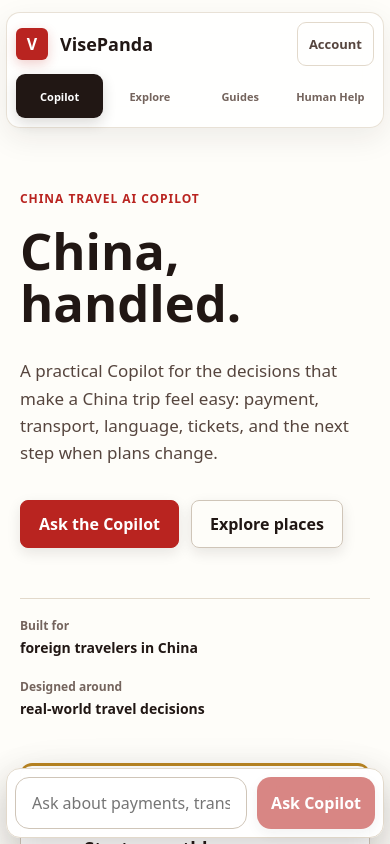
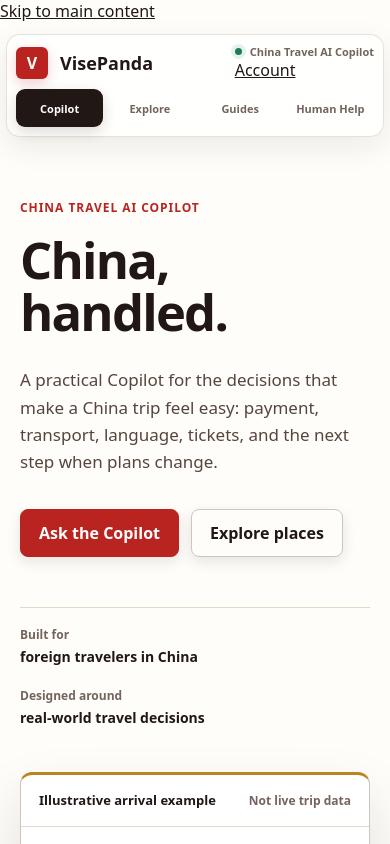
Before and after one commit to JTCAO515/VP-Final, a Next.js app in the folder apps/web/: page / in a window 390 px wide. Shown: the top 844 px of the page. Built offline with nearby package versions, Linux system fonts and the light colour scheme.

Commit message:
[DEMO-01c-4] Align apps/web/src/app/styles.css

```diff
--- a/apps/web/src/app/styles.css
+++ b/apps/web/src/app/styles.css
@@ -167,29 +167,6 @@
   outline-offset: 3px;
 }
 
-.skipLink {
-  background: var(--ink);
-  border-radius: 8px;
-  color: var(--vp-on-primary);
-  font-weight: 800;
-  left: 16px;
-  padding: 12px 16px;
-  position: fixed;
-  top: 12px;
-  transform: translateY(-160%);
-  transition: transform var(--vp-motion-fast) var(--vp-ease-standard);
-  z-index: 100;
-}
-
-.skipLink:focus-visible {
-  transform: translateY(0);
-}
-
-.pageContentAnchor {
-  display: block;
-  scroll-margin-top: 96px;
-}
-
 .shell {
   min-height: 100vh;
 }
@@ -732,8 +709,6 @@
 .conversationPanel {
   background: linear-gradient(145deg, var(--surface) 0%, var(--surface-warm) 100%);
   display: grid;
-  grid-column: 1;
-  grid-row: 1;
   grid-template-rows: auto auto minmax(0, 1fr);
   min-height: calc(100vh - 72px);
   min-width: 0;
@@ -787,7 +762,7 @@
   padding: 0 28px;
 }
 
-.canvasToolbar h3 {
+.canvasToolbar h1 {
   font-size: 21px;
   line-height: 1.25;
   margin: 0;
@@ -1029,11 +1004,9 @@
 }
 
 .copilotRail {
-  align-content: start;
   background: var(--surface);
   display: grid;
-  grid-column: 2;
-  grid-row: 1;
+  grid-template-rows: auto 1fr auto auto;
   min-height: calc(100vh - 72px);
   min-width: 0;
 }
@@ -1362,64 +1335,64 @@
   white-space: normal;
 }
 
-.copilotFailure {
-  background: var(--red-soft);
-  border-top: 1px solid color-mix(in srgb, var(--red), white 72%);
-  color: var(--red);
-  display: grid;
-  gap: 8px;
+.copilotNotice {
+  align-items: center;
+  background: var(--gold-soft);
+  border-top: 1px solid color-mix(in srgb, var(--gold), white 62%);
+  color: var(--ink);
+  display: grid;
+  gap: 16px;
+  grid-template-columns: auto minmax(0, 1fr) auto;
   padding: 16px 22px;
   scroll-margin-top: 140px;
 }
 
-.copilotFailure span {
+.copilotNotice.blocked,
+.copilotNotice.model-failure,
+.copilotNotice.request-failure {
+  background: var(--red-soft);
+  border-top-color: color-mix(in srgb, var(--red), white 72%);
+}
+
+.copilotNotice.rate-limit {
+  background: var(--gold-soft);
+}
+
+.copilotNoticeLabel {
+  border: 1px solid currentColor;
+  border-radius: 999px;
+  color: var(--red);
+  font-size: 11px;
+  font-weight: 850;
+  line-height: 1;
+  padding: 7px 9px;
+  text-transform: uppercase;
+}
+
+.copilotNotice.rate-limit .copilotNoticeLabel,
+.copilotNotice.account.warning .copilotNoticeLabel {
+  color: var(--gold-dark);
+}
+
+.copilotNotice div {
+  display: grid;
+  gap: 5px;
+}
+
+.copilotNotice strong {
+  color: var(--ink);
+}
+
+.copilotNotice div > span {
   color: var(--ink-soft);
   font-size: 14px;
   line-height: 1.45;
 }
 
-.copilotFailure button {
-  background: var(--surface);
-  border: 1px solid currentColor;
-  border-radius: 8px;
-  color: var(--red);
-  font-weight: 800;
-  min-height: 38px;
-  width: fit-content;
-}
-
-.registrationNotice {
-  align-items: center;
-  background: var(--gold-soft);
-  border-top: 1px solid color-mix(in srgb, var(--gold), white 62%);
-  display: flex;
-  gap: 16px;
-  justify-content: space-between;
-  padding: 16px 22px;
-}
-
-.registrationNotice.blocked {
-  background: var(--red-soft);
-  border-top-color: color-mix(in srgb, var(--red), white 72%);
-}
-
-.registrationNotice div {
-  display: grid;
-  gap: 5px;
-}
-
-.registrationNotice strong {
-  color: var(--ink);
-}
-
-.registrationNotice span {
-  color: var(--ink-soft);
-  font-size: 14px;
-  line-height: 1.45;
-}
-
-.registrationNotice a {
+.copilotNotice a,
+.copilotNotice button {
   background: var(--ink);
+  border: 1px solid var(--ink);
   border-radius: 10px;
   color: var(--surface);
   flex: 0 0 auto;
@@ -1427,6 +1400,7 @@
   font-weight: 800;
   min-height: 44px;
   padding: 12px 15px;
+  width: fit-content;
 }
 
 .railComposer {
@@ -1872,25 +1846,16 @@
   }
 
   .conversationPanel {
-    border-right: 0;
-    grid-column: 1;
-    grid-row: 2;
     min-height: auto;
   }
 
   .copilotRail {
-    border-bottom: 1px solid var(--line);
-    grid-column: 1;
-    grid-row: 1;
+    border-top: 1px solid var(--line);
     min-height: auto;
   }
 }
 
 @media (max-width: 720px) {
-  .copilotShell {
-    padding-bottom: 82px;
-  }
-
   .homeHero {
     padding: 46px 20px 60px;
   }
@@ -2055,20 +2020,21 @@
   .railHeader,
   .quickReplies,
   .railComposer,
-  .copilotFailure,
-  .registrationNotice {
+  .copilotNotice {
     padding-left: 18px;
     padding-right: 18px;
   }
 
-  .registrationNotice {
+  .copilotNotice {
     align-items: stretch;
-    flex-direction: column;
-  }
-
-  .registrationNotice a {
+    grid-template-columns: 1fr;
+  }
+
+  .copilotNotice a,
+  .copilotNotice button {
     justify-content: center;
     text-align: center;
+    width: 100%;
   }
 }
 
@@ -2167,7 +2133,7 @@
   color: var(--muted);
   font-size: 14px;
   font-weight: 720;
-  min-height: 44px;
+  min-height: 42px;
   padding: 0 15px;
   text-decoration: none;
   align-items: center;
@@ -2183,14 +2149,6 @@
   background: var(--ink);
   box-shadow: 0 5px 14px rgba(33, 23, 20, 0.16);
   color: var(--vp-on-primary);
-}
-
-.siteUtilities {
-  align-items: center;
-  display: flex;
-  gap: 12px;
-  justify-content: flex-end;
-  min-width: 0;
 }
 
 .siteContext {
@@ -2213,27 +2171,6 @@
   width: 7px;
 }
 
-.siteAccountLink {
-  align-items: center;
-  border: 1px solid var(--line);
-  border-radius: 9px;
-  color: var(--ink-soft);
-  display: inline-flex;
-  font-size: 13px;
-  font-weight: 800;
-  justify-content: center;
-  min-height: 44px;
-  padding: 0 13px;
-  text-decoration: none;
-}
-
-.siteAccountLink:hover,
-.siteAccountLink[aria-current="page"] {
-  background: var(--red-soft);
-  border-color: color-mix(in srgb, var(--red) 30%, var(--line));
-  color: var(--red);
-}
-
 .homeHero {
   padding-top: 84px;
 }
@@ -2242,7 +2179,7 @@
 .pageHero h1,
 .notFoundContent h1,
 .accountPanel h1 {
-  letter-spacing: 0;
+  letter-spacing: -0.035em;
   text-wrap: balance;
 }
 
@@ -2931,7 +2868,7 @@
     justify-content: center;
   }
 
-  .siteUtilities {
+  .siteContext {
     grid-column: 2;
     grid-row: 1;
   }
@@ -2972,7 +2909,7 @@
   }
 
   .siteContext {
-    display: none;
+    font-size: 11px;
   }
 
   .siteNav {
@@ -2985,40 +2922,9 @@
   .siteNav a {
     font-size: 11px;
     justify-content: center;
-    min-height: 44px;
+    min-height: 38px;
     padding: 0 4px;
     text-align: center;
-  }
-
-  .siteAccountLink {
-    padding-left: 11px;
-    padding-right: 11px;
-  }
-
-  .railComposer {
-    background: color-mix(in srgb, var(--surface) 94%, transparent);
-    border: 1px solid var(--line);
-    border-radius: 14px;
-    bottom: max(6px, env(safe-area-inset-bottom));
-    box-shadow: 0 12px 36px rgba(33, 23, 20, 0.2);
-    grid-template-columns: minmax(0, 1fr) auto;
-    left: 6px;
-    padding: 8px;
-    position: fixed;
-    right: 6px;
-    z-index: 19;
-    -webkit-backdrop-filter: blur(18px) saturate(150%);
-    backdrop-filter: blur(18px) saturate(150%);
-  }
-
-  .railComposer input,
-  .railComposer button {
-    min-height: 52px;
-  }
-
-  .railComposer button {
-    padding-left: 14px;
-    padding-right: 14px;
   }
 
   .homeHero {
@@ -3122,8 +3028,7 @@
 
 @media (prefers-reduced-transparency: reduce) {
   .siteHeader,
-  .exploreFilters,
-  .railComposer {
+  .exploreFilters {
     background: var(--surface);
     -webkit-backdrop-filter: none;
     backdrop-filter: none;
```
